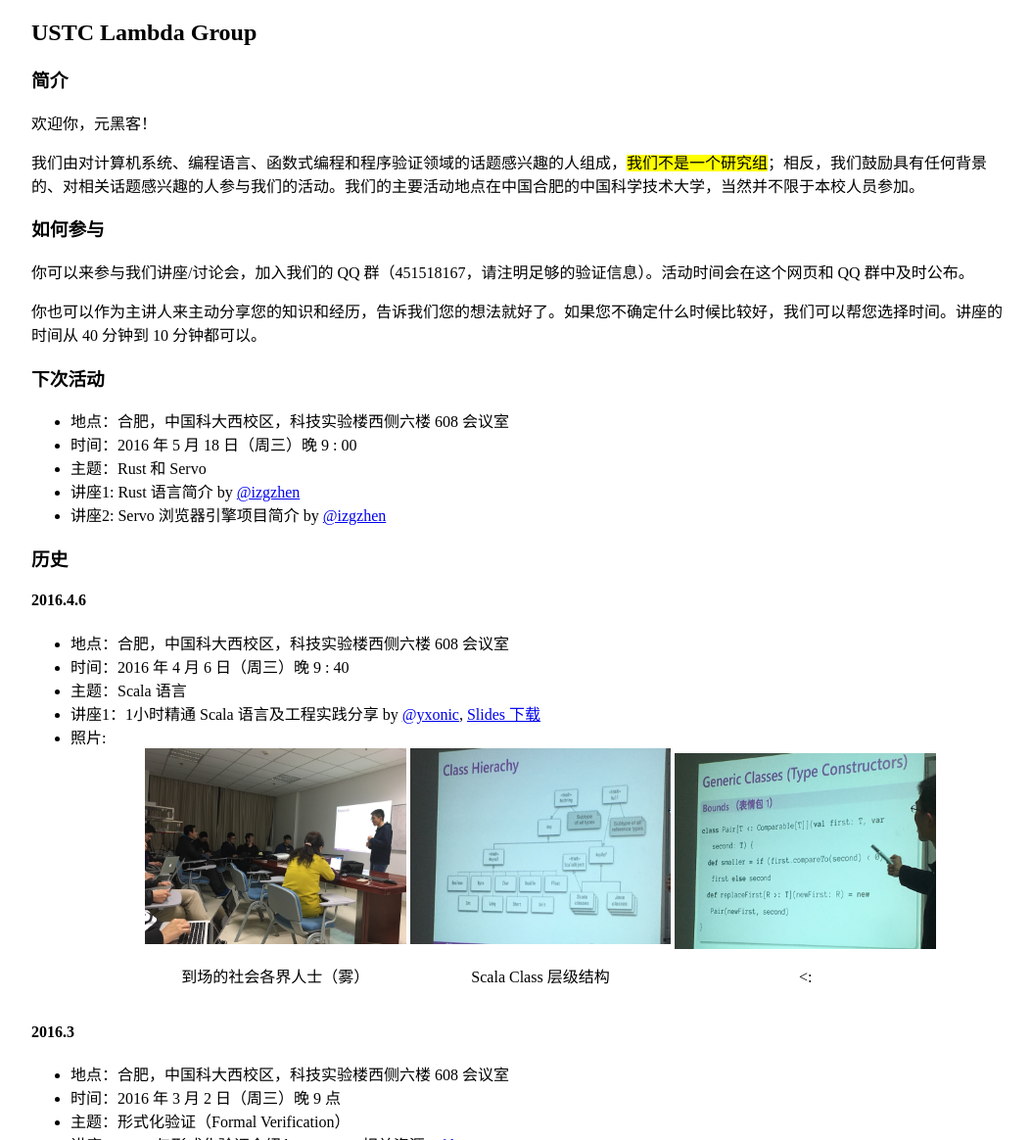
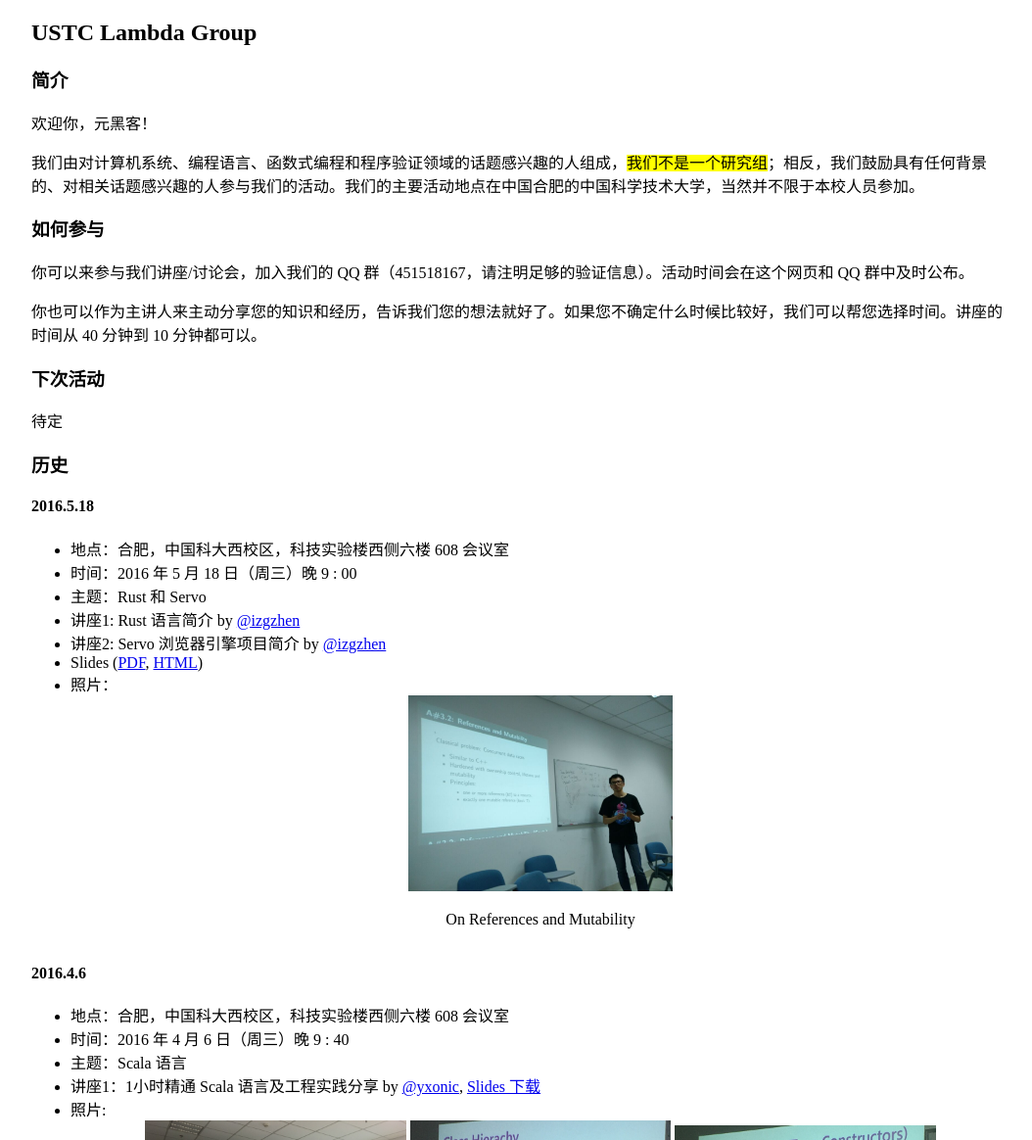
Before and after one commit to slfv-ustc/slfv-ustc.github.io, a plain HTML site: page index.html in a window 1280 px wide. Shown: the top 1164 px of the page at 98% size, without its empty margins (108-1162 px from the left). Drawn offline with Linux system fonts and the light colour scheme.

Commit message:
upload rust-talk materials

```diff
--- a/index.html
+++ b/index.html
@@ -24,17 +24,29 @@
         </section>
         <section>
             <h3>下次活动</h3>
-            <ul>
-                <li>地点：合肥，中国科大西校区，科技实验楼西侧六楼 608 会议室</li>
-                <li>时间：2016 年 5 月 18 日（周三）晚 9 : 00 </li>
-                <li>主题：Rust 和 Servo</li>
-                <li>讲座1: Rust 语言简介 by <a href="https://github.com/izgzhen">@izgzhen</a></li>
-                <li>讲座2: Servo 浏览器引擎项目简介 by <a href="https://github.com/izgzhen">@izgzhen</a></li>
-            </ul>
+            待定
         </section>
         <section>
             <h3>历史</h3>
             <section>
+                <h4 id="rust-talk">2016.5.18</h4>
+                <ul>
+                    <li>地点：合肥，中国科大西校区，科技实验楼西侧六楼 608 会议室</li>
+                    <li>时间：2016 年 5 月 18 日（周三）晚 9 : 00 </li>
+                    <li>主题：Rust 和 Servo</li>
+                    <li>讲座1: Rust 语言简介 by <a href="https://github.com/izgzhen">@izgzhen</a></li>
+                    <li>讲座2: Servo 浏览器引擎项目简介 by <a href="https://github.com/izgzhen">@izgzhen</a></li>
+                    <li>Slides (<a href="files/rust-pre.pdf">PDF</a>, <a href="rust-html/index.html">HTML</a>)</li>
+                    <li>
+                        照片：
+                        <div class="gallery">
+                            <div class="container">
+                                <img src="images/rust.jpg" height="200"/>
+                                <p>On References and Mutability</p>
+                            </div>
+                        </div>
+                    </li>
+                </ul>
                 <h4>2016.4.6</h4>
                 <ul>
                     <li>地点：合肥，中国科大西校区，科技实验楼西侧六楼 608 会议室</li>
```
Also changed, not shown: images/rust.jpg (added), 1 other file.
